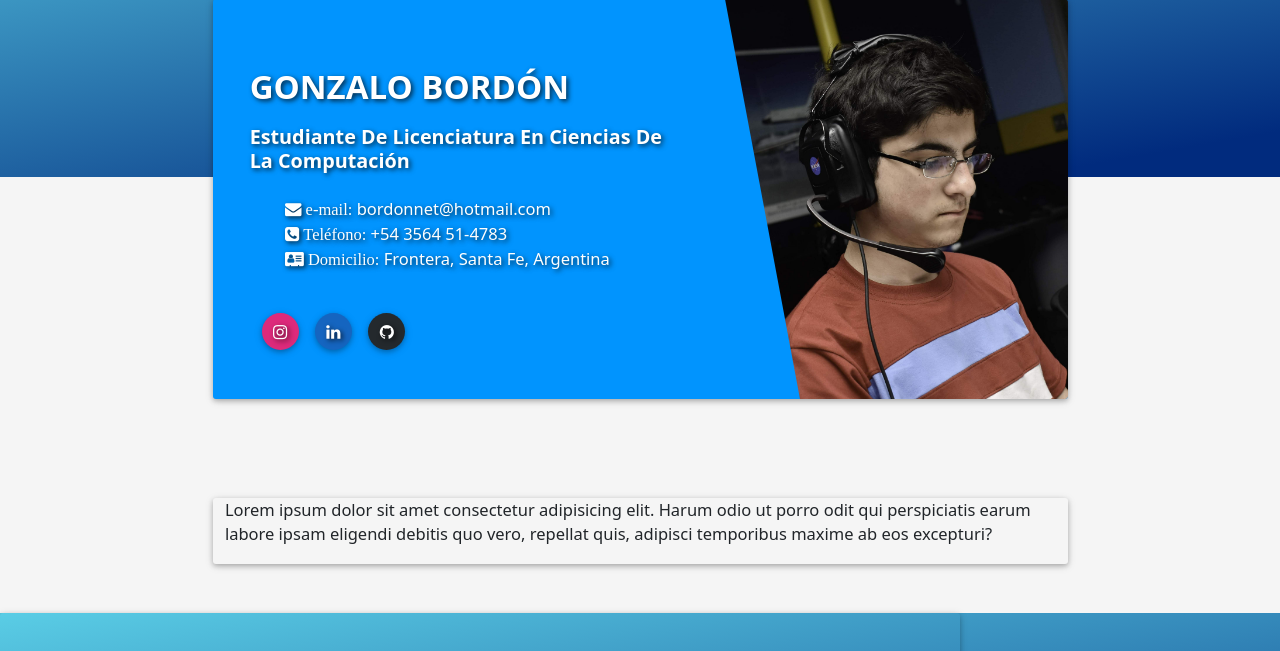
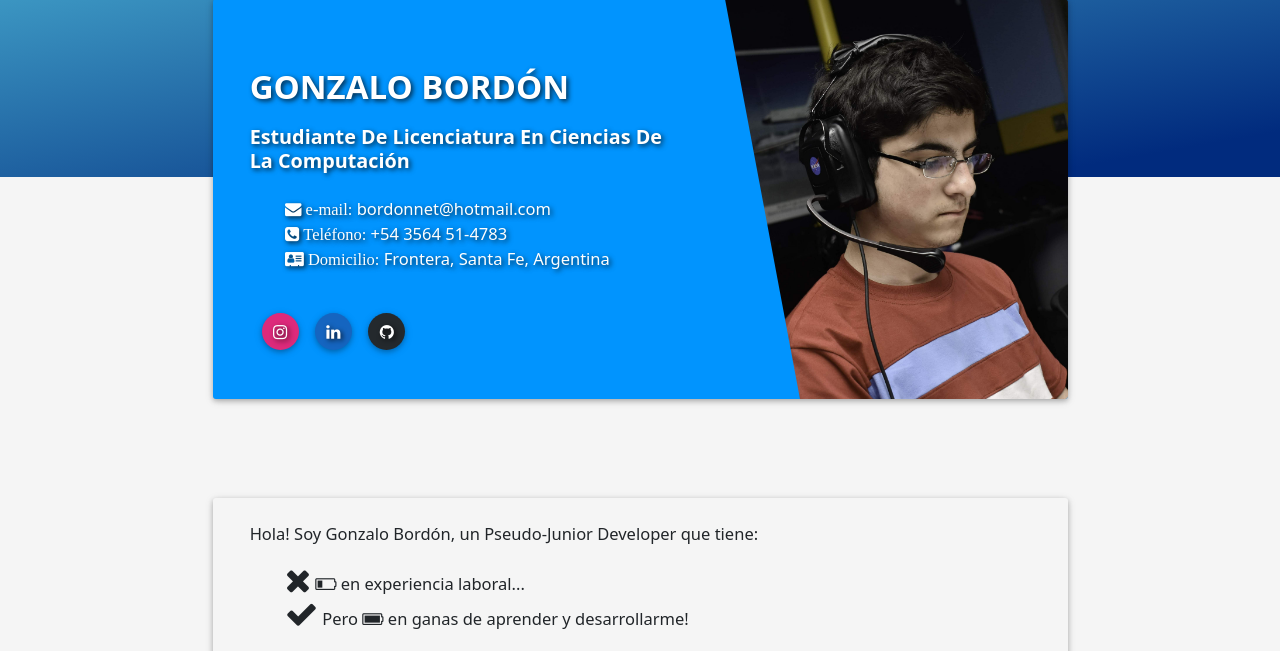
Before and after one commit to ChachoPacho/ChachoPacho.github.io, a PHP site: page / in a window 1280 px wide. Shown: the part 207-858 px from the top of the page. Run offline with PHP 8.4, Linux system fonts and the light colour scheme; some libraries are stand-ins or nearby versions.

Commit message:
Presentation Information

```diff
--- a/assets/css/styles.css
+++ b/assets/css/styles.css
@@ -138,3 +138,5 @@ body {
     right: 0;
     height: 100%;
 }
+
+/* Presentation Text */
--- a/index.html
+++ b/index.html
@@ -21,7 +21,6 @@
         </button>
     </div>
     <div class="page-content" style="height: 100%; margin-top: 30%;">
-        <div class="content">
         <div class="container">
             <div class="row">
                 <div class="section card" style="margin-top: -20%;">
@@ -67,13 +66,32 @@
             </div>
             <div class="row">
                 <div class="section">
+                    <div class="p-4">
                         <p>
-                            Lorem ipsum dolor sit amet consectetur adipisicing elit. Harum odio ut porro odit qui perspiciatis earum
-                            labore ipsam eligendi debitis quo vero, repellat quis, adipisci temporibus maxime ab eos excepturi?
+                            Hola! Soy Gonzalo Bordón, un Pseudo-Junior Developer que tiene:
+                            <ul class="fa-ul">
+                                <li>
+                                    <span class="title"><i class="fa fa-times fa-2x"></i></span>
+                                    <span class="content align-text-bottom"><i class="fa fa-battery-quarter"></i> en
+                                        experiencia laboral...</span>
+                                </li>
+                                <li>
+                                    <span class="title"><i class="fa fa-check fa-2x"></i></span>
+                                    <span class="content align-text-bottom">Pero <i class="fa fa-battery-full"></i> en
+                                        ganas de aprender y desarrollarme!</span>
+                                </li>
+                            </ul>
+                            Todo el tiempo estoy tratando de pensar en algún proyecto para crear, y aunque mi fuerte es
+                            Python, siempre trato de crear aplicaciones y programas con otros lenguajes o herramientas
+                            para ir innovandome.
                         </p>
-                    </div>
-
-                </div>
+                        <div class="d-flex pt-5">
+                            <button class="btn btn-success mx-auto w-25">Descarga mi CV</button>
+                            <button class="btn btn-success mx-auto w-25">Contáctame</button>
+                        </div>
+                    </div>
+                </div>
+
             </div>
 
         </div>
```
Lines whose indentation alone changed are shown as unchanged.
